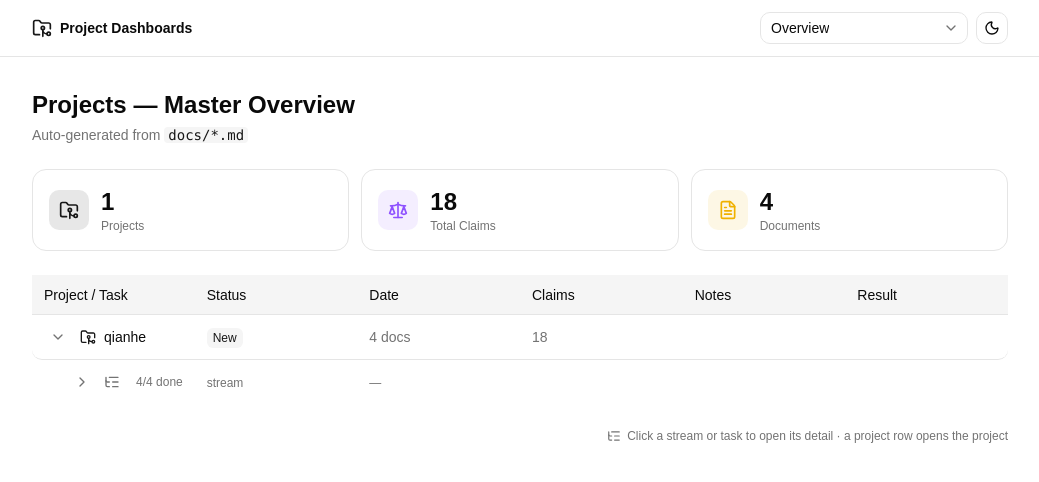
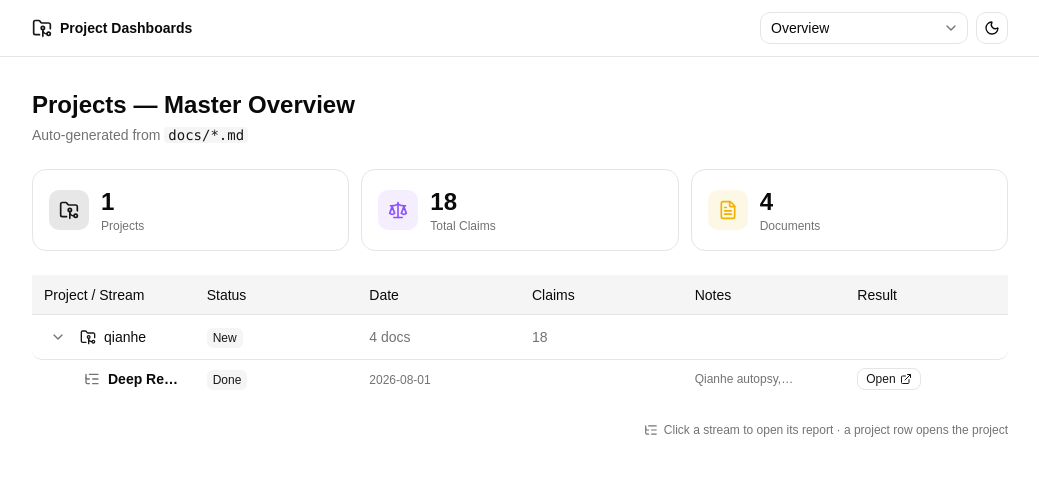
Before and after one commit to alecbideri/project-dashboards, a React (Vite) app in the folder dashboard/: page / in a window 1280 px wide. Both pictures are taken after a click on the button 178 px from the left and 337 px from the top of the page. Shown: the top 482 px of the page, without its empty margins (120-1159 px from the left). Built offline with nearby package versions, Linux system fonts and the light colour scheme.

Commit message:
Simplify task tree: each stream is a leaf routing to its report

```diff
--- a/dashboard/public/data/projects.json
+++ b/dashboard/public/data/projects.json
@@ -395,37 +395,11 @@
     ],
     "tasks": [
       {
-        "stream": "Research",
-        "steps": [
-          {
-            "step": "Qianhe autopsy (startup-autopsy skill)",
-            "status": "Done",
-            "date": "2026-08-01",
-            "notes": "Learned: never hold the loan book",
-            "link": "https://github.com/alecbideri/project-dashboards/blob/main/qianhe/docs/research-qianhe.md"
-          },
-          {
-            "step": "EmbeddedLend deep research (vibe-research)",
-            "status": "Done",
-            "date": "2026-08-01",
-            "notes": "12 graded claims; Handoff Context block",
-            "link": "https://github.com/alecbideri/project-dashboards/blob/main/qianhe/docs/research-embeddedlend.md"
-          },
-          {
-            "step": "Competitor sweep: PEMiG, CreditChek, CreditOS, Lendsqr, Migo, Oystr",
-            "status": "Done",
-            "date": "2026-08-01",
-            "notes": "Full-stack infra + point-API rivals",
-            "link": "https://github.com/alecbideri/project-dashboards/blob/main/qianhe/docs/research-embeddedlend.md"
-          },
-          {
-            "step": "Rwanda/EAC market sizing (MSME gap, BNR sandbox)",
-            "status": "Done",
-            "date": "2026-08-01",
-            "notes": "$1.2B/yr shortfall, 96% inclusion",
-            "link": "https://github.com/alecbideri/project-dashboards/blob/main/qianhe/docs/research-embeddedlend.md"
-          }
-        ]
+        "stream": "Deep Research",
+        "status": "Done",
+        "date": "2026-08-01",
+        "notes": "Qianhe autopsy, EmbeddedLend deep research, competitor sweep, Rwanda/EAC market sizing",
+        "link": "https://github.com/alecbideri/project-dashboards/blob/main/qianhe/docs/research-embeddedlend.md"
       }
     ],
     "totalClaims": 18
--- a/dashboard/scripts/generate-data.mjs
+++ b/dashboard/scripts/generate-data.mjs
@@ -104,37 +104,26 @@ function extractKv(md) {
 }
 
 function parseTasks(md) {
-  // Reads an "Action Log" markdown table into a hierarchy: parent rows are
-  // Stream values, child rows are the individual Steps indented beneath.
+  // Reads an "Action Log" markdown table. Each row is a work-stream entry:
+  // Stream | Status | Date | Notes | Link.
   const tables = parseTables(md)
   const taskTable = tables.find(
-    (t) => t.header.some((h) => /stream/i.test(h)) && t.header.some((h) => /step/i.test(h))
+    (t) => t.header.some((h) => /stream/i.test(h)) && t.header.some((h) => /status/i.test(h))
   )
   if (!taskTable) return []
 
   const streamIdx = taskTable.header.findIndex((h) => /stream/i.test(h))
-  const stepIdx = taskTable.header.findIndex((h) => /step/i.test(h))
   const statusIdx = taskTable.header.findIndex((h) => /status/i.test(h))
   const dateIdx = taskTable.header.findIndex((h) => /date/i.test(h))
   const notesIdx = taskTable.header.findIndex((h) => /notes/i.test(h))
   const linkIdx = taskTable.header.findIndex((h) => /^link$/i.test(h))
 
-  const byStream = new Map()
-  for (const row of taskTable.rows) {
-    const stream = (streamIdx >= 0 ? row[streamIdx] : "Misc") || "Misc"
-    if (!byStream.has(stream)) byStream.set(stream, [])
-    byStream.get(stream).push({
-      step: stepIdx >= 0 ? row[stepIdx] : "",
-      status: statusIdx >= 0 ? row[statusIdx] : "",
-      date: dateIdx >= 0 ? row[dateIdx] : "",
-      notes: notesIdx >= 0 ? row[notesIdx] : "",
-      link: linkIdx >= 0 ? row[linkIdx] : "",
-    })
-  }
-
-  return [...byStream.entries()].map(([stream, steps]) => ({
-    stream,
-    steps,
+  return taskTable.rows.map((row) => ({
+    stream: streamIdx >= 0 ? row[streamIdx] : "Misc",
+    status: statusIdx >= 0 ? row[statusIdx] : "",
+    date: dateIdx >= 0 ? row[dateIdx] : "",
+    notes: notesIdx >= 0 ? row[notesIdx] : "",
+    link: linkIdx >= 0 ? row[linkIdx] : "",
   }))
 }
 
--- a/dashboard/src/App.tsx
+++ b/dashboard/src/App.tsx
@@ -41,7 +41,6 @@ import {
   type Project,
   type ProjectDoc,
   type Claim,
-  type TaskGroup,
 } from "@/lib/data"
 import { Markdown } from "@/lib/markdown"
 import { cn } from "@/lib/utils"
@@ -116,16 +115,6 @@ type TreeRow =
       id: string
       projectName: string
       stream: string
-      done: number
-      total: number
-      subRows: TreeRow[]
-    }
-  | {
-      kind: "step"
-      id: string
-      projectName: string
-      stream: string
-      step: string
       status: string
       date: string
       notes: string
@@ -133,50 +122,32 @@ type TreeRow =
     }
 
 function buildTree(projects: Project[]): TreeRow[] {
-  return projects.map((p) => {
-    const subRows: TreeRow[] = p.tasks.map((g: TaskGroup) => {
-      const total = g.steps.length
-      const done = g.steps.filter((s) => /done/i.test(s.status)).length
-      return {
-        kind: "stream",
-        id: `${p.name}::${g.stream}`,
-        projectName: p.name,
-        stream: g.stream,
-        done,
-        total,
-        subRows: g.steps.map((s, i) => ({
-          kind: "step",
-          id: `${p.name}::${g.stream}::${i}`,
-          projectName: p.name,
-          stream: g.stream,
-          step: s.step,
-          status: s.status,
-          date: s.date,
-          notes: s.notes,
-          link: s.link,
-        })),
-      }
-    })
-    return {
+  return projects.map((p) => ({
     kind: "project",
     id: p.name,
     name: p.name,
     status: p.status,
     docsCount: p.docs.length,
     claimsCount: p.totalClaims,
-      subRows,
-    }
-  })
+    subRows: p.tasks.map((g, i) => ({
+      kind: "stream",
+      id: `${p.name}::${i}`,
+      projectName: p.name,
+      stream: g.stream,
+      status: g.status,
+      date: g.date,
+      notes: g.notes,
+      link: g.link,
+    })),
+  }))
 }
 
 function MasterGrid({
   projects,
   onSelect,
-  onOpenStream,
 }: {
   projects: Project[]
   onSelect: (p: Project) => void
-  onOpenStream: (projectName: string, stream: string) => void
 }) {
   const [expanded, setExpanded] = useState<Record<string, boolean>>({})
 
@@ -185,7 +156,7 @@ function MasterGrid({
     () => [
       {
         accessorKey: "name",
-        header: "Project / Task",
+        header: "Project / Stream",
         cell: ({ row }) => {
           const r = row.original
           return (
@@ -201,13 +172,7 @@ function MasterGrid({
                 <>
                   <ListTree className="size-4 shrink-0 text-muted-foreground" />
                   <span className="truncate font-semibold text-foreground">{r.stream}</span>
-                  <span className="shrink-0 whitespace-nowrap text-xs text-muted-foreground">
-                    {r.done}/{r.total} done
-                  </span>
                 </>
-              )}
-              {r.kind === "step" && (
-                <span className="truncate text-muted-foreground">{r.step}</span>
               )}
             </div>
           )
@@ -219,7 +184,6 @@ function MasterGrid({
         cell: ({ row }) => {
           const r = row.original
           if (r.kind === "project") return <StatusBadge status={r.status} />
-          if (r.kind === "stream") return <span className="text-xs text-muted-foreground">stream</span>
           return <StatusBadge status={r.status} />
         },
       },
@@ -228,7 +192,7 @@ function MasterGrid({
         header: "Date",
         cell: ({ row }) => {
           const r = row.original
-          if (r.kind === "step") return <span className="text-xs text-muted-foreground">{r.date}</span>
+          if (r.kind === "stream") return <span className="text-xs text-muted-foreground">{r.date}</span>
           if (r.kind === "project") return <span className="text-muted-foreground">{r.docsCount} docs</span>
           return <span className="text-xs text-muted-foreground">—</span>
         },
@@ -247,7 +211,7 @@ function MasterGrid({
         header: "Notes",
         cell: ({ row }) => {
           const r = row.original
-          if (r.kind === "step" && r.notes)
+          if (r.kind === "stream" && r.notes)
             return <span className="line-clamp-1 text-xs text-muted-foreground">{r.notes}</span>
           return null
         },
@@ -257,7 +221,7 @@ function MasterGrid({
         header: "Result",
         cell: ({ row }) => {
           const r = row.original
-          if (r.kind !== "step" || !r.link) return null
+          if (r.kind !== "stream" || !r.link) return null
           return (
             <a
               href={r.link}
@@ -293,8 +257,7 @@ function MasterGrid({
         recordCount={projects.length}
         onRowClick={(row: TreeRow) => {
           if (row.kind === "project") onSelect(projects.find((p) => p.name === row.name)!)
-          if (row.kind === "stream") onOpenStream(row.projectName, row.stream)
-          if (row.kind === "step") onOpenStream(row.projectName, row.stream)
+          if (row.kind === "stream" && row.link) window.open(row.link, "_blank", "noopener")
         }}
         tableLayout={{
           headerSticky: true,
@@ -529,76 +492,6 @@ function ProjectView({
   )
 }
 
-function StreamView({
-  project,
-  stream,
-  onBack,
-}: {
-  project: Project
-  stream: TaskGroup
-  onBack: () => void
-}) {
-  const total = stream.steps.length
-  const done = stream.steps.filter((s) => /done/i.test(s.status)).length
-  const pct = total === 0 ? 0 : Math.round((done / total) * 100)
-
-  return (
-    <div className="mx-auto max-w-5xl space-y-6">
-      <div className="flex flex-wrap items-center justify-between gap-3">
-        <button
-          onClick={onBack}
-          className="inline-flex items-center gap-1.5 text-sm text-muted-foreground transition-colors hover:text-foreground"
-        >
-          <ArrowLeft className="size-4" /> Overview
-        </button>
-        <div className="flex items-center gap-2 text-sm text-muted-foreground">
-          <FolderGit2 className="size-4" />
-          <span>{project.name}</span>
-        </div>
-      </div>
-
-      <div>
-        <h1 className="text-2xl font-semibold text-foreground">{stream.stream}</h1>
-        <p className="mt-1 text-sm text-muted-foreground">
-          Work-stream in {project.name} · {done}/{total} steps done
-        </p>
-      </div>
-
-      <div className="h-2 overflow-hidden rounded-full bg-muted">
-        <div
-          className="h-full rounded-full bg-primary transition-all"
-          style={{ width: `${pct}%` }}
-        />
-      </div>
-
-      <div className="space-y-3">
-        {stream.steps.map((s, i) => (
-          <div key={i} className="flex items-start justify-between gap-4 rounded-xl border border-border bg-card p-4">
-            <div className="min-w-0 space-y-1">
-              <div className="flex flex-wrap items-center gap-2">
-                <StatusBadge status={s.status} />
-                <span className="text-sm font-medium text-foreground">{s.step}</span>
-              </div>
-              {s.date && <div className="text-xs text-muted-foreground">{s.date}</div>}
-              {s.notes && <div className="text-sm text-muted-foreground">{s.notes}</div>}
-            </div>
-            {s.link && (
-              <a
-                href={s.link}
-                target="_blank"
-                rel="noreferrer"
-                className="inline-flex shrink-0 items-center gap-1 rounded-md border border-border px-2.5 py-1.5 text-xs text-primary transition-colors hover:bg-muted"
-              >
-                Open result <ExternalLink className="size-3" />
-              </a>
-            )}
-          </div>
-        ))}
-      </div>
-    </div>
-  )
-}
-
 function Header({
   projects,
   selected,
@@ -653,7 +546,6 @@ function Header({
 export default function App() {
   const [projects, setProjects] = useState<Project[] | null>(null)
   const [selected, setSelected] = useState<Project | null>(null)
-  const [streamView, setStreamView] = useState<{ project: Project; stream: TaskGroup } | null>(null)
   const [error, setError] = useState<string | null>(null)
   const { theme, toggle } = useTheme()
 
@@ -691,7 +583,6 @@ export default function App() {
         projects={projects}
         selected={selected}
         onSelectProject={(p) => {
-          setStreamView(null)
           setSelected(p)
         }}
         theme={theme}
@@ -699,13 +590,7 @@ export default function App() {
       />
 
       <main className="mx-auto max-w-5xl px-6 py-8">
-        {streamView ? (
-          <StreamView
-            project={streamView.project}
-            stream={streamView.stream}
-            onBack={() => setStreamView(null)}
-          />
-        ) : selected ? (
+        {selected ? (
           <ProjectView
             project={selected}
             projects={projects}
@@ -733,18 +618,10 @@ export default function App() {
               />
             </div>
 
-            <MasterGrid
-              projects={projects}
-              onSelect={setSelected}
-              onOpenStream={(projectName, streamName) => {
-                const project = projects.find((p) => p.name === projectName)
-                const stream = project?.tasks.find((t) => t.stream === streamName)
-                if (project && stream) setStreamView({ project, stream })
-              }}
-            />
+            <MasterGrid projects={projects} onSelect={setSelected} />
 
             <div className="flex items-center justify-end gap-1.5 text-xs text-muted-foreground">
-              <ListTree className="size-3.5" /> Click a stream or task to open its detail · a project row opens the project
+              <ListTree className="size-3.5" /> Click a stream to open its report · a project row opens the project
             </div>
           </div>
         )}
--- a/dashboard/src/lib/data.ts
+++ b/dashboard/src/lib/data.ts
@@ -8,11 +8,6 @@ export type Project = {
 
 export type TaskGroup = {
   stream: string
-  steps: TaskStep[]
-}
-
-export type TaskStep = {
-  step: string
   status: string
   date: string
   notes: string
```
Also changed, not shown: 1 other file (tests, documents, lock files or other folders). Lines whose indentation alone changed are shown as unchanged.
